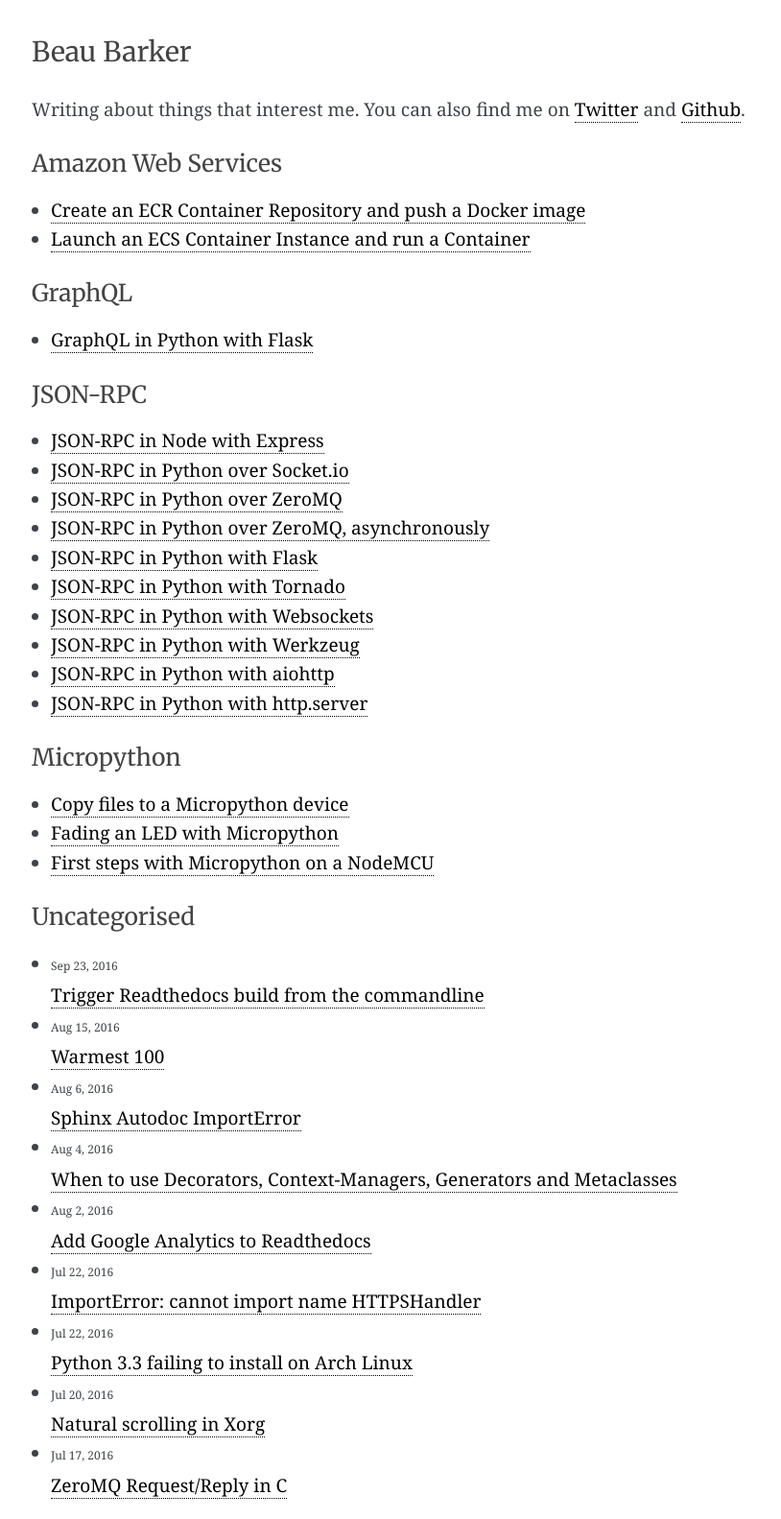
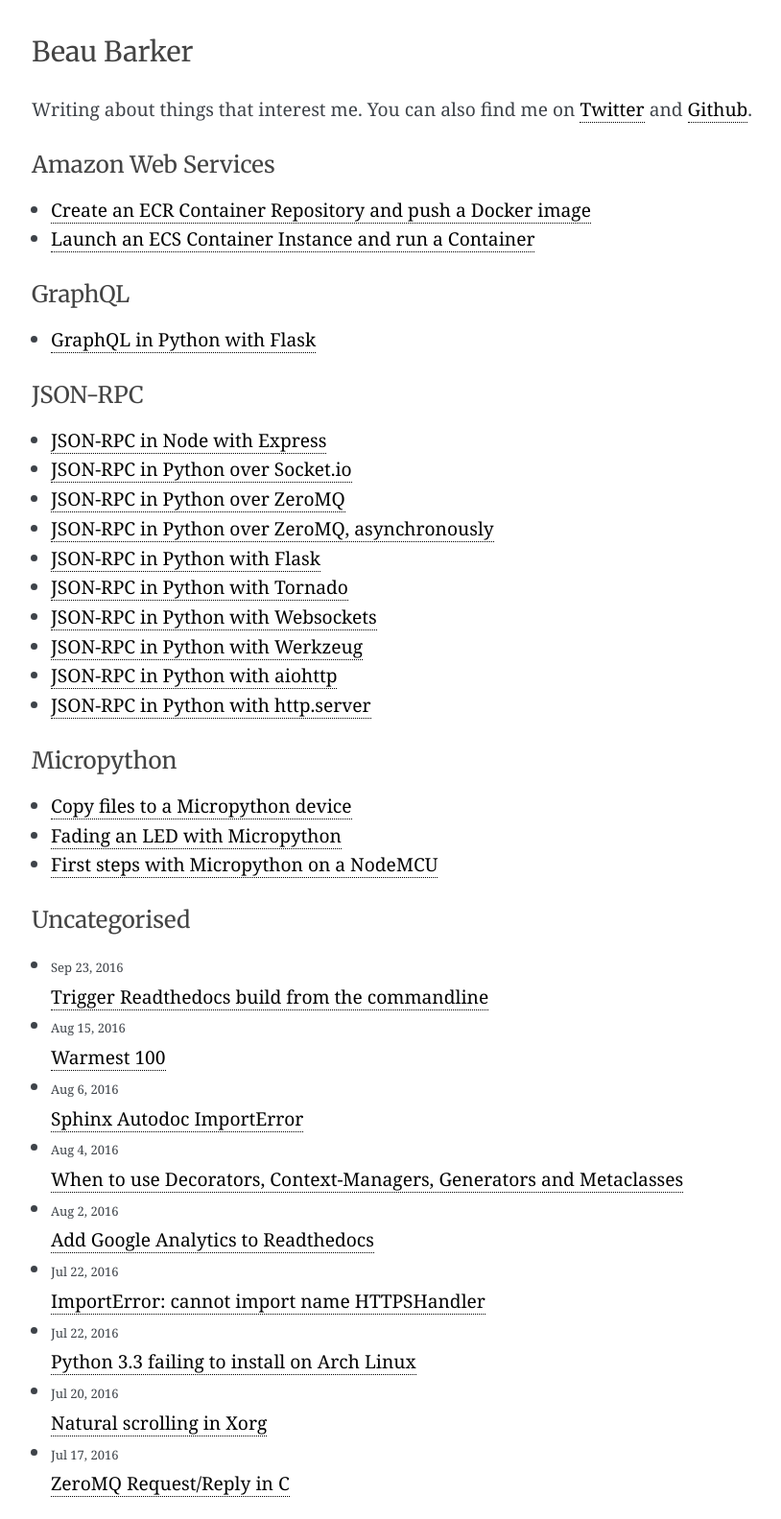
Before and after one commit to explodinglabs/explodinglabs.github.io, a Jekyll site: the page built from index.html, in a window 1280 px wide. Shown: the whole page at 96% size, without its empty margins (227-1041 px from the left). Built offline with Jekyll 4.4.1, drawn with Linux system fonts in a browser that asks for light colours.

Commit message:
Design changes

```diff
--- a/_includes/head.html
+++ b/_includes/head.html
@@ -10,7 +10,7 @@
     <link rel="canonical" href="{{ page.url | replace:'index.html','' | prepend: site.baseurl | prepend: site.url }}">
     <link rel="alternate" type="application/rss+xml" title="{{ site.title }}" href="{{ "/feed.xml" | prepend: site.baseurl | prepend: site.url }}">
 
-    <link href="https://fonts.googleapis.com/css?family=Merriweather" rel="stylesheet">
+    <link href="https://fonts.googleapis.com/css?family=Merriweather|Noto+Serif" rel="stylesheet">
 
     {% if jekyll.environment == 'production' %}
     {% include analytics.html %}
--- a/_sass/pygments.scss
+++ b/_sass/pygments.scss
@@ -15,16 +15,6 @@
 .highlight .err {
   color: #a61717;
   background-color: #e3d2d2; }
-
-/* Operator */
-.highlight .o {
-  color: #000000;
-  font-weight: bold; }
-
-/* Operator.Word */
-.highlight .ow {
-  color: #000000;
-  font-weight: bold; }
 
 /* Text.Whitespace */
 .highlight .w {
@@ -145,6 +135,13 @@
     font-weight: bold;
 }
 
+/* Operator */
+/* Operator.Word */
+.highlight .o,
+.highlight .ow {
+    color: #999999;
+}
+
 /* String.Backtick */
 /* String.Char */
 /* String.Doc */
--- a/css/main.scss
+++ b/css/main.scss
@@ -58,18 +58,13 @@
 .post-link {
     time {
         display: block;
-        font-size: 12px;
+        font-size: small;
     }
 }
 
 .post-meta {
     margin-bottom: $spacing-unit;
-    font-size: 0.8em;
-    line-height: 100%;
     color: $grey-light;
-    a {
-        color: orange;
-    }
 }
 
 .post-content {
@@ -83,15 +78,13 @@
 /* Basic styling */
 body {
     background-color: white;
-    color: #3E4349;
-    font-family: 'goudy old style', 'minion pro', 'bell mt', Georgia, 'Hiragino Mincho Pro', serif;
-    font-size: 19px;
     -webkit-text-size-adjust: 100%;
     -webkit-font-feature-settings: "kern" 1;
     -moz-font-feature-settings: "kern" 1;
     -o-font-feature-settings: "kern" 1;
     font-feature-settings: "kern" 1;
     font-kerning: normal;
+    font-size: 16px;
 }
 
 ::-webkit-scrollbar              { padding-top: $spacing-unit; background-color: #fff; height: 5px;}
@@ -104,27 +97,25 @@
 
 /* Headings */
 h1, h2, h3, h4, h5, h6 {
-    font-family: 'Merriweather', 'Garamond', 'Georgia', serif;
+    font-family: 'Merriweather', 'Garamond', 'Georgia', 'serif';
     font-weight: normal;
     color: #444;
 }
 
-h1 {
+h1.page-title {
+    margin-bottom: $spacing-unit*1.5;
+    font-size: 180%;
+}
+
+h1:not(.page-title) {
     margin-top: $spacing-unit*1.5;
     margin-bottom: $spacing-unit;
-    font-size: 1.3em;
-    &.page-title {
-        font-size: 1.5em;
-        margin-top: $spacing-unit;
-        margin-bottom: $spacing-unit*1.5;
-        @include media-query($on-palm) {
-        }
-    }
+    font-size: 150%;
 }
 
 h2 {
-    margin: $spacing-unit 0 $spacing-unit 0;
-    font-size: 1.2em;
+    margin: $spacing-unit*1.5 0 $spacing-unit 0;
+    font-size: 130%;
 }
 
 a {
@@ -136,13 +127,19 @@
     }
 }
 
-p, blockquote, pre, ul, ol, dl, figure,
+p, blockquote, ul, ol, dl, figure,
 %vertical-rhythm {
     margin-bottom: $spacing-unit;
 }
 
+p, ul, ol, .post-meta {
+    font-family: 'noto serif', 'goudy old style', 'Georgia', 'serif';
+}
+
 p, ul, ol {
+    color: #3E4349;
     line-height: 160%;
+    font-size: 120%;
 }
 
 /* Lists */
@@ -158,11 +155,10 @@
 
 /* Code formatting */
 pre, code {
-    font-family: 'Consolas', 'Menlo', 'Deja Vu Sans Mono', 'Bitstream Vera Sans Mono', monospace;
+    font-family: 'Deja vu Sans Mono', 'Consolas', 'Bitstream Vera Sans Mono', monospace;
 }
 
 code {
-    font-size: 0.75em;
 }
 
 pre {
@@ -173,6 +169,8 @@
     @include media-query($on-palm) {
         padding-left: 0.7em;
     }
+    line-height: 140%;
+    margin-bottom: $spacing-unit;
 }
 
 .video-container {
@@ -235,16 +233,6 @@
     }
 }
 
-.note {
-    padding: $spacing-unit/2 0 $spacing-unit/2 $spacing-unit;
-    background-color: #333;
-    border-left: 1em solid #66f;
-    h5 {
-        font-size: 1.2em;
-        color: #66f;
-    }
-}
-
 .wide-logos {
     float: right;
     margin-left: $spacing-unit;
```
